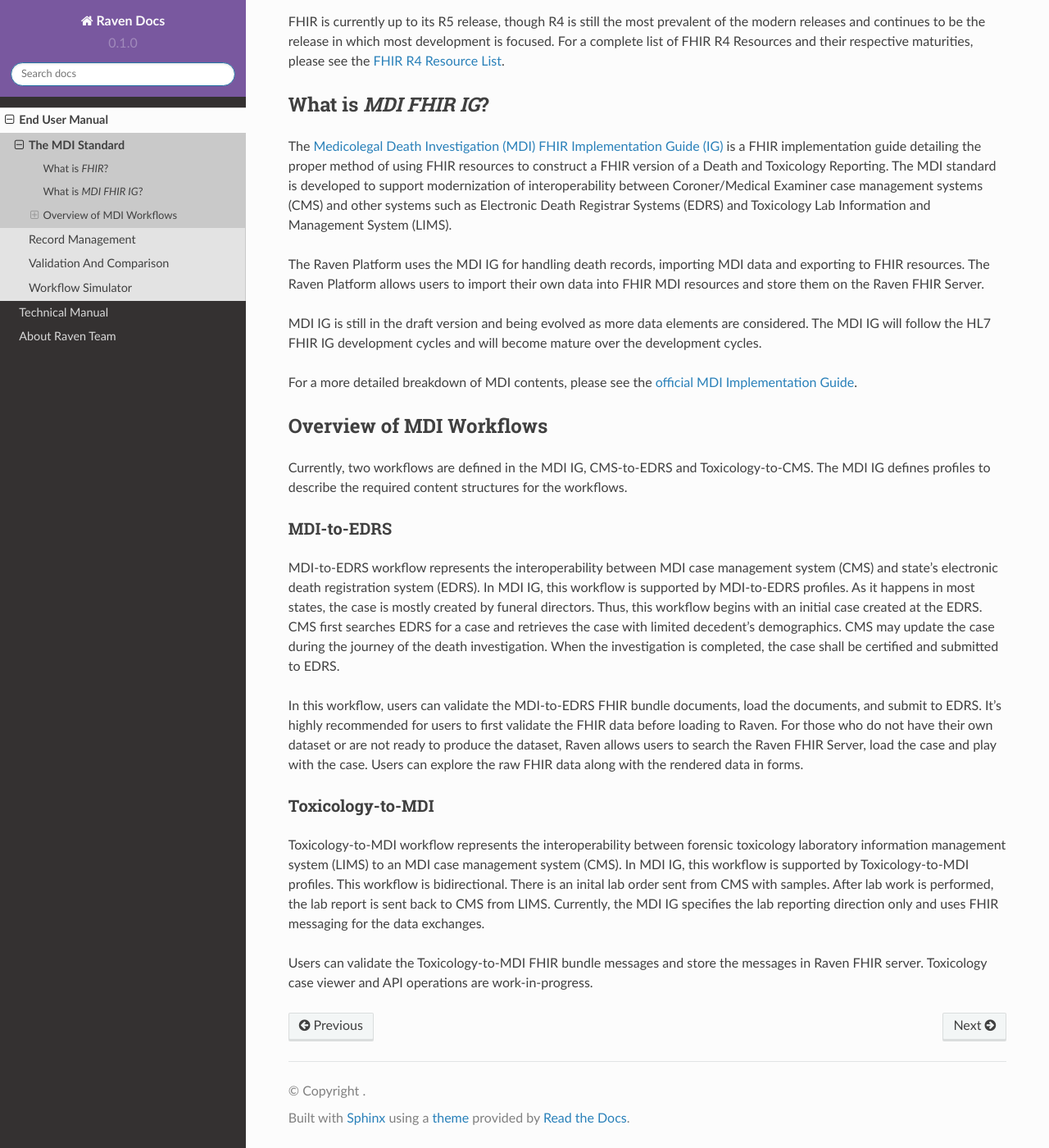
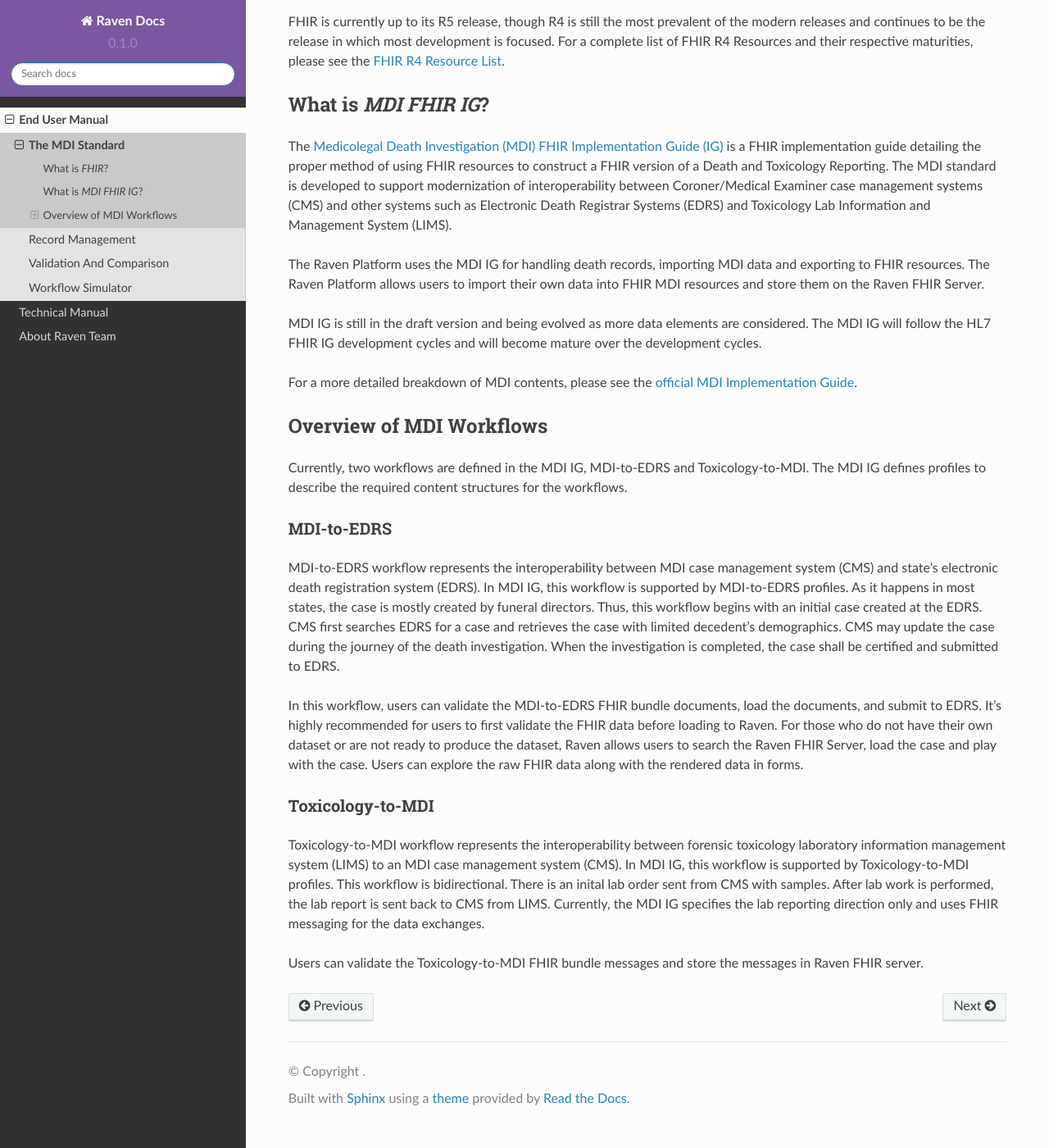
Before and after one commit to MortalityReporting/RavenDocs, a Sphinx documentation site: the page built from docs/source/userManual/mdiStandard.rst, in a window 1280 px wide and 1400 px high, scrolled down 393 px. Shown: the whole window at 82% size. Built offline with Sphinx 7.4.7 and the Read the Docs theme 2.0.0, drawn with Linux system fonts in a browser that asks for light colours.

Commit message:
Update mdiStandard.rst

```diff
--- a/docs/source/userManual/mdiStandard.rst
+++ b/docs/source/userManual/mdiStandard.rst
@@ -47,7 +47,7 @@
 Overview of MDI Workflows
 -------------------------
 
-Currently, two workflows are defined in the MDI IG, CMS-to-EDRS and Toxicology-to-CMS. The MDI IG defines
+Currently, two workflows are defined in the MDI IG, MDI-to-EDRS and Toxicology-to-MDI. The MDI IG defines
 profiles to describe the required content structures for the workflows.
 
 MDI-to-EDRS
@@ -74,4 +74,3 @@
 MDI IG specifies the lab reporting direction only and uses FHIR messaging for the data exchanges.
 
 Users can validate the Toxicology-to-MDI FHIR bundle messages and store the messages in Raven FHIR server.
-Toxicology case viewer and API operations are work-in-progress.
```
